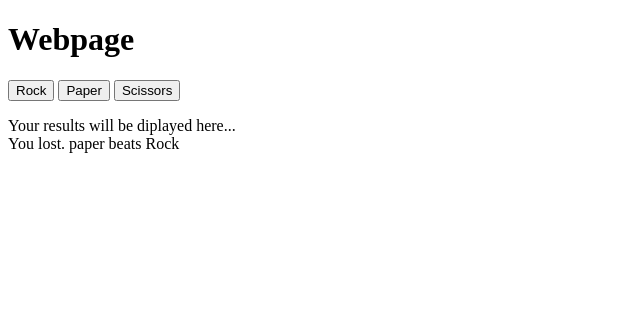
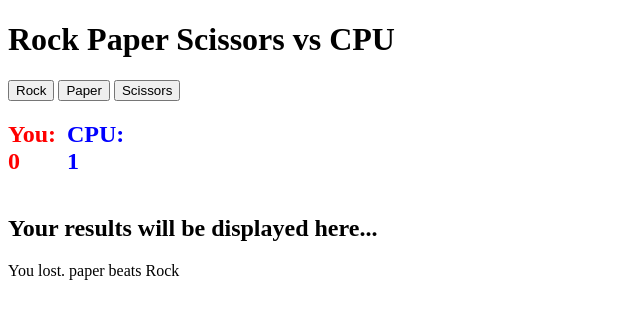
Before and after one commit to Vryuss/rock-paper-scissors, a plain HTML site: page index.html in a window 1280 px wide. Both pictures are taken after a click on the button "Rock". Shown: the whole page, without its empty margins (0-640 px from the left). Drawn offline with Linux system fonts and the light colour scheme.

Commit message:
Player and CPU score is displayed on page

```diff
--- a/index.html
+++ b/index.html
@@ -4,19 +4,26 @@
   <meta charset="UTF-8">
   <meta http-equiv="X-UA-Compatible" content="IE=edge">
   <meta name="viewport" content="width=device-width, initial-scale=1.0">
-  <title>Document</title>
+  <link rel="stylesheet" href="styles.css">
+  <title>Rock Paper Scissors</title>
 </head>
 <script src="script.js" defer></script>
 <body>
   <h1>
-    Webpage
+    Rock Paper Scissors vs CPU
   </h1>
   <div id="container"></div>
   <button id="Rock">Rock</button>
   <button id="Paper">Paper</button>
   <button id="Scissors">Scissors</button>
+  <div class="score">
+    <h2 class="score_header p1">You: 0</h2>
+    <h2 class="score_header p2">CPU: 0</h2>
+  </div>
   <div class="results">
-    <p class="output">Your results will be diplayed here...</p>
+    <h2 class="info"> Your results will be displayed here...</h2>
+    <p class="output"></p>
   </div>
+
 </body>
 </html>
--- a/script.js
+++ b/script.js
@@ -14,6 +14,9 @@ function computerPlay(){
 
 }
 
+const pScore = document.querySelector(".p1")
+const cpuScore = document.querySelector(".p2")
+
 function playRound(playerSelection, computerSelection){
     let player = playerSelection.toLowerCase()
 
@@ -23,21 +26,25 @@ function playRound(playerSelection, computerSelection){
     }
     if(player == "scissors" && computerSelection == "paper"){
         win++
+        pScore.innerHTML = "You: " + win
         return "You win! Scissors beats Paper"
 
     }
     if(player == "paper" && computerSelection == "rock"){
         win++
+        pScore.innerHTML = "You: " + win
         return "You win! Paper beats Rock"
 
     }
     if(player == "rock" && computerSelection == "scissors"){
         win++;
+        pScore.innerHTML = "You: " + win
         return "You win! Rock beats Scissors"
 
     }
     else{
         loss++;
+        cpuScore.innerHTML = "CPU: " + loss
         return "You lost. " + computerSelection + " beats " + playerSelection;
 
     }
@@ -55,8 +62,8 @@ btn.forEach((button) => {
     button.addEventListener('click', () => {
         const br = document.createElement("br");
         const text = document.createTextNode(playRound(button.id, computerPlay()))
+        output.appendChild(text);
         output.appendChild(br);
-        output.appendChild(text);
 
 });
 })
--- /dev/null
+++ b/styles.css
@@ -0,0 +1,15 @@
+.score{
+    display: flex;
+    width: 10%;
+    justify-content: space-between;
+}
+.score_header{
+
+}
+
+.p1{
+    color: red;
+}
+.p2{
+    color: blue;
+}
```
